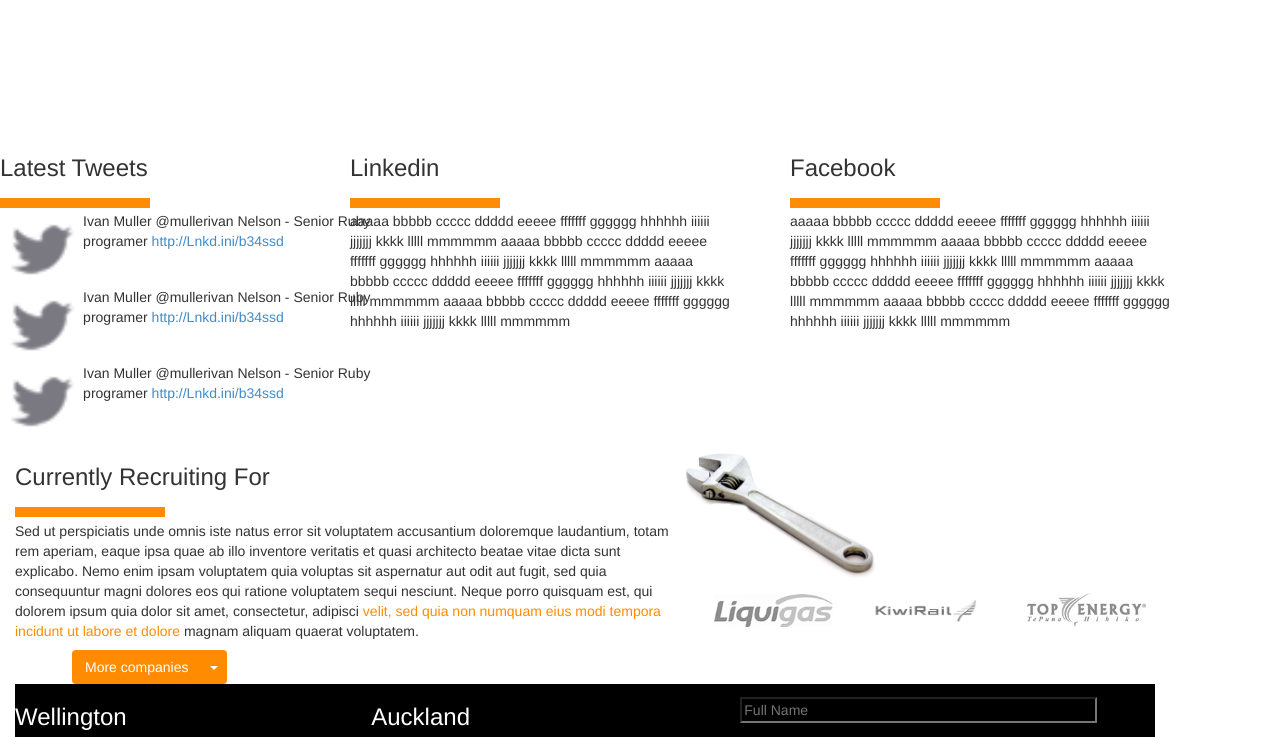
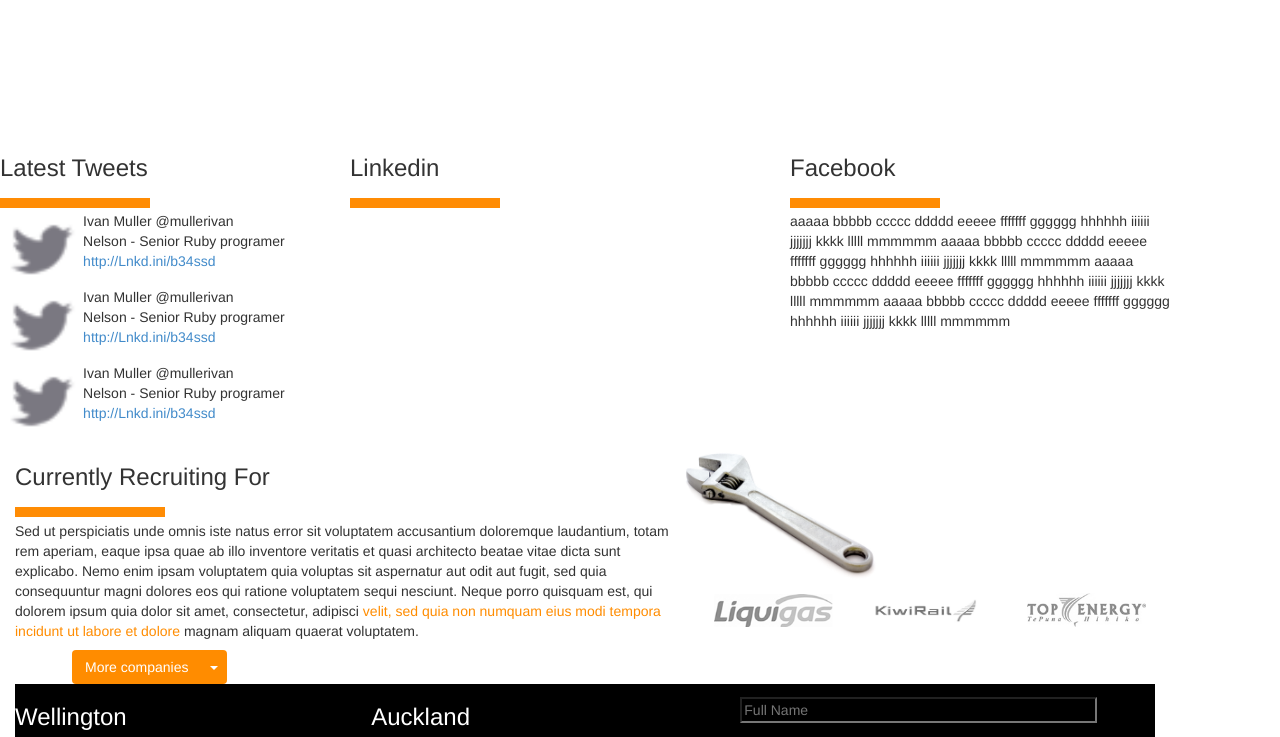
Before and after one commit to mullerivan/learningsass, a plain HTML site: page index.html in a window 1280 px wide. Shown: the part 59-796 px from the top of the page. Drawn offline with Linux system fonts and the light colour scheme.

```diff
--- a/css/roblaw.sass
+++ b/css/roblaw.sass
@@ -13,6 +13,7 @@ $white: #ffffff
 .btn
   background: $orange
   color: $white
+
 .container
   display: inline-block
 
--- a/index.html
+++ b/index.html
@@ -62,19 +62,19 @@
         <div id="tweets">
             <div class="each-tweet">
                 <img class="tweet-img" src="img/tweeter.png"> </img>
-                <span>Ivan Muller @mullerivan</span>
+                <span>Ivan Muller @mullerivan</span><br>
                 <span>Nelson - Senior Ruby programer</span>
                 <a href="mullerivan.com.ar">http://Lnkd.ini/b34ssd</a>
             </div>
             <div class="each-tweet">
                 <img class="tweet-img" src="img/tweeter.png"> </img>
-                <span>Ivan Muller @mullerivan</span>
+                <span>Ivan Muller @mullerivan</span><br>
                 <span>Nelson - Senior Ruby programer</span>
                 <a href="mullerivan.com.ar">http://Lnkd.ini/b34ssd</a>
             </div>
             <div class="each-tweet">
                 <img class="tweet-img" src="img/tweeter.png"> </img>
-                <span>Ivan Muller @mullerivan</span>
+                <span>Ivan Muller @mullerivan</span><br>
                 <span>Nelson - Senior Ruby programer</span>
                 <a href="mullerivan.com.ar">http://Lnkd.ini/b34ssd</a>
             </div>
@@ -83,10 +83,7 @@
     <div class="row middle">
         <h3>Linkedin </h3>
         <img src="img/line-orange.png"> </img>
-        <p>aaaaa bbbbb ccccc ddddd eeeee fffffff gggggg hhhhhh iiiiii jjjjjjj kkkk lllll mmmmmm aaaaa bbbbb ccccc ddddd
-            eeeee fffffff gggggg hhhhhh iiiiii jjjjjjj kkkk lllll mmmmmm aaaaa bbbbb ccccc ddddd eeeee fffffff gggggg
-            hhhhhh iiiiii jjjjjjj kkkk lllll mmmmmm aaaaa bbbbb ccccc ddddd eeeee fffffff gggggg hhhhhh iiiiii jjjjjjj
-            kkkk lllll mmmmmm</p>
+        <div></div>
     </div>
     <div class="row right">
         <h3>Facebook</h3>
```
Also changed, not shown: 1 other file.
